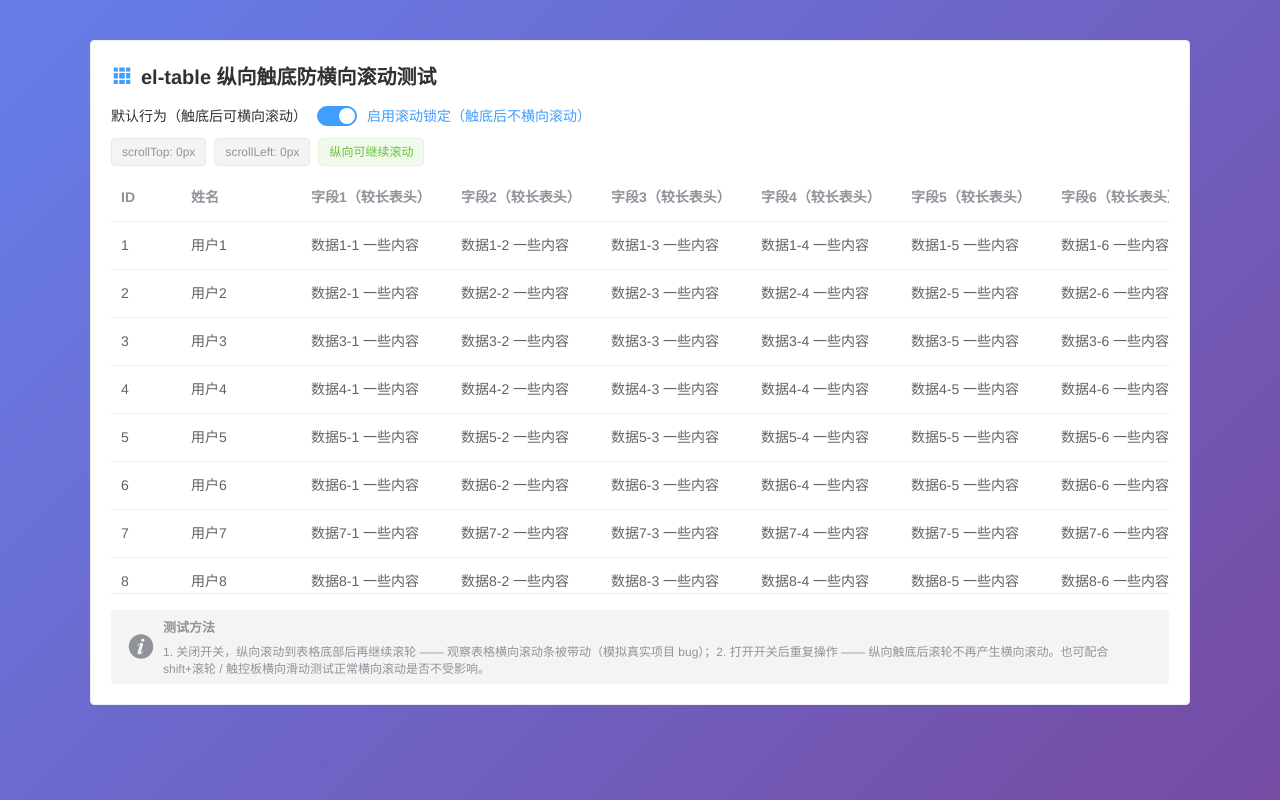
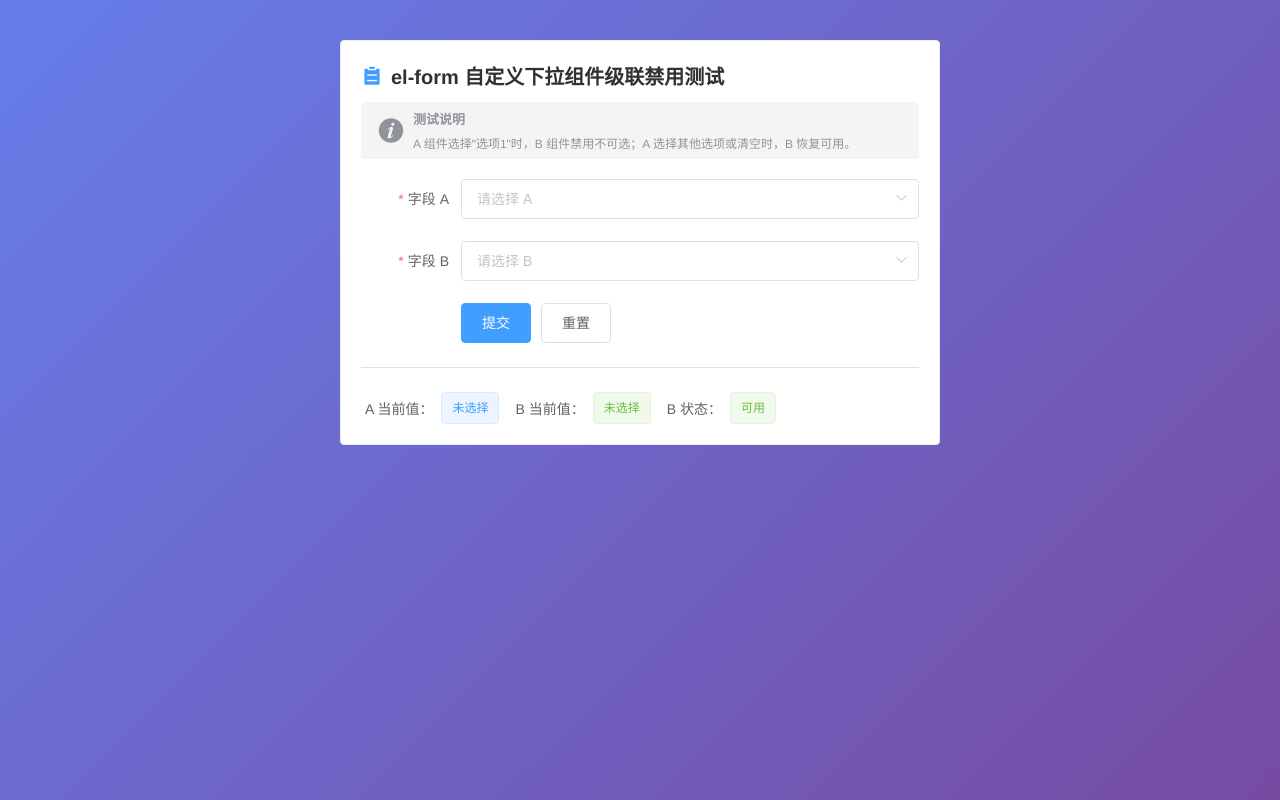
Before and after one commit to jarzhen/feProject, a Vue app: page / in a window 1280 px wide. Built offline with nearby package versions, Linux system fonts and the light colour scheme.

Commit message:
新增测试页面

```diff
--- a/src/App.vue
+++ b/src/App.vue
@@ -1,16 +1,16 @@
 <template>
   <div id="app">
-    <ScrollLockTable />
+    <FormCascade />
   </div>
 </template>
 
 <script>
-import ScrollLockTable from '@/views/ScrollLockTable.vue';
+import FormCascade from '@/views/FormCascade.vue';
 
 export default {
   name: 'App',
   components: {
-    ScrollLockTable
+    FormCascade
   }
 };
 </script>
--- /dev/null
+++ b/src/components/CustomSelect.vue
@@ -0,0 +1,50 @@
+<template>
+  <el-select
+    :value="value"
+    :placeholder="placeholder"
+    :disabled="disabled"
+    style="width: 100%;"
+    @change="handleChange"
+  >
+    <el-option
+      v-for="item in options"
+      :key="item.value"
+      :label="item.label"
+      :value="item.value"
+    />
+  </el-select>
+</template>
+
+<script>
+export default {
+  name: 'CustomSelect',
+  model: {
+    prop: 'value',
+    event: 'change',
+  },
+  props: {
+    value: {
+      type: [String, Number, Boolean],
+      default: '',
+    },
+    disabled: {
+      type: Boolean,
+      default: false,
+    },
+    placeholder: {
+      type: String,
+      default: '请选择',
+    },
+    options: {
+      type: Array,
+      default: () => [],
+      // 每项形如 { value, label }
+    },
+  },
+  methods: {
+    handleChange(val) {
+      this.$emit('change', val);
+    },
+  },
+};
+</script>
--- /dev/null
+++ b/src/views/FormCascade.vue
@@ -0,0 +1,204 @@
+<template>
+  <div class="form-cascade-container">
+    <el-card shadow="hover" class="form-card">
+      <div class="card-header">
+        <i class="el-icon-s-order"></i>
+        <span>el-form 自定义下拉组件级联禁用测试</span>
+      </div>
+
+      <el-alert
+        class="tips"
+        type="info"
+        :closable="false"
+        show-icon
+        title="测试说明"
+        description='A 组件选择"选项1"时，B 组件禁用不可选；A 选择其他选项或清空时，B 恢复可用。'
+      />
+
+      <el-form
+        ref="formRef"
+        :model="form"
+        :rules="rules"
+        label-width="100px"
+        style="margin-top: 20px;"
+      >
+        <el-form-item label="字段 A" prop="a">
+          <CustomSelect
+            v-model="form.a"
+            :options="optionsA"
+            placeholder="请选择 A"
+          />
+        </el-form-item>
+
+        <el-form-item label="字段 B" prop="b">
+          <CustomSelect
+            v-model="form.b"
+            :options="optionsB"
+            placeholder="请选择 B"
+            :disabled="isBDisabled"
+          />
+          <div v-if="isBDisabled" class="disabled-hint">A 选择了"选项1"，B 已被禁用</div>
+        </el-form-item>
+
+        <el-form-item>
+          <el-button type="primary" @click="handleSubmit">提交</el-button>
+          <el-button @click="handleReset">重置</el-button>
+        </el-form-item>
+      </el-form>
+
+      <el-divider />
+
+      <div class="result">
+        <div class="result-item">
+          <span class="label">A 当前值：</span>
+          <el-tag>{{ form.a || '未选择' }}</el-tag>
+        </div>
+        <div class="result-item">
+          <span class="label">B 当前值：</span>
+          <el-tag :type="isBDisabled ? 'info' : 'success'">{{ form.b || '未选择' }}</el-tag>
+        </div>
+        <div class="result-item">
+          <span class="label">B 状态：</span>
+          <el-tag :type="isBDisabled ? 'danger' : 'success'">
+            {{ isBDisabled ? '已禁用' : '可用' }}
+          </el-tag>
+        </div>
+      </div>
+    </el-card>
+  </div>
+</template>
+
+<script>
+import CustomSelect from '@/components/CustomSelect.vue';
+
+export default {
+  name: 'FormCascade',
+  components: {
+    CustomSelect,
+  },
+  /**
+   * @returns {{
+   *   form: { a: string, b: string },
+   *   optionsA: Array<{ value: string, label: string }>,
+   *   optionsB: Array<{ value: string, label: string }>,
+   *   rules: { a: object[], b: object[] }
+   * }}
+   */
+  data() {
+    return {
+      form: {
+        a: '',
+        b: '',
+      },
+      optionsA: [
+        { value: 'a1', label: '选项1' },
+        { value: 'a2', label: '选项2' },
+        { value: 'a3', label: '选项3' },
+        { value: 'a4', label: '选项4' },
+      ],
+      optionsB: [
+        { value: 'b1', label: '选项一' },
+        { value: 'b2', label: '选项二' },
+        { value: 'b3', label: '选项三' },
+        { value: 'b4', label: '选项四' },
+      ],
+      rules: {
+        a: [{ required: true, message: '请选择 A', trigger: 'change' }],
+        b: [{ required: true, message: '请选择 B', trigger: 'change' }],
+      },
+    };
+  },
+  computed: {
+    /**
+     * B 是否禁用：A 选择"选项1"时禁用
+     */
+    isBDisabled() {
+      return this.form.a === 'a1';
+    },
+  },
+  watch: {
+    /**
+     * 监听 B 禁用状态变化：禁用时清空 B 的旧值，避免脏数据
+     */
+    isBDisabled(val) {
+      if (val) {
+        this.form.b = '';
+      }
+    },
+  },
+  methods: {
+    handleSubmit() {
+      this.$refs.formRef.validate((valid) => {
+        if (valid) {
+          this.$message.success(`提交成功：A=${this.form.a}, B=${this.form.b}`);
+        } else {
+          this.$message.error('表单校验失败');
+        }
+      });
+    },
+    handleReset() {
+      this.$refs.formRef.resetFields();
+    },
+  },
+};
+</script>
+
+<style scoped>
+.form-cascade-container {
+  display: flex;
+  justify-content: center;
+  align-items: flex-start;
+  min-height: 100vh;
+  padding: 40px 20px;
+  background: linear-gradient(135deg, #667eea 0%, #764ba2 100%);
+}
+
+.form-card {
+  width: 600px;
+  max-width: 100%;
+}
+
+.card-header {
+  font-size: 20px;
+  font-weight: 600;
+  color: #303133;
+  display: flex;
+  align-items: center;
+  gap: 8px;
+}
+
+.card-header i {
+  font-size: 22px;
+  color: #409eff;
+}
+
+.tips {
+  margin-top: 12px;
+}
+
+.disabled-hint {
+  font-size: 12px;
+  color: #f56c6c;
+  margin-top: 6px;
+  line-height: 1.4;
+}
+
+.result {
+  display: flex;
+  gap: 16px;
+  flex-wrap: wrap;
+  padding: 0 4px;
+}
+
+.result-item {
+  display: flex;
+  align-items: center;
+  gap: 8px;
+  font-size: 14px;
+  color: #606266;
+}
+
+.label {
+  white-space: nowrap;
+}
+</style>
```
